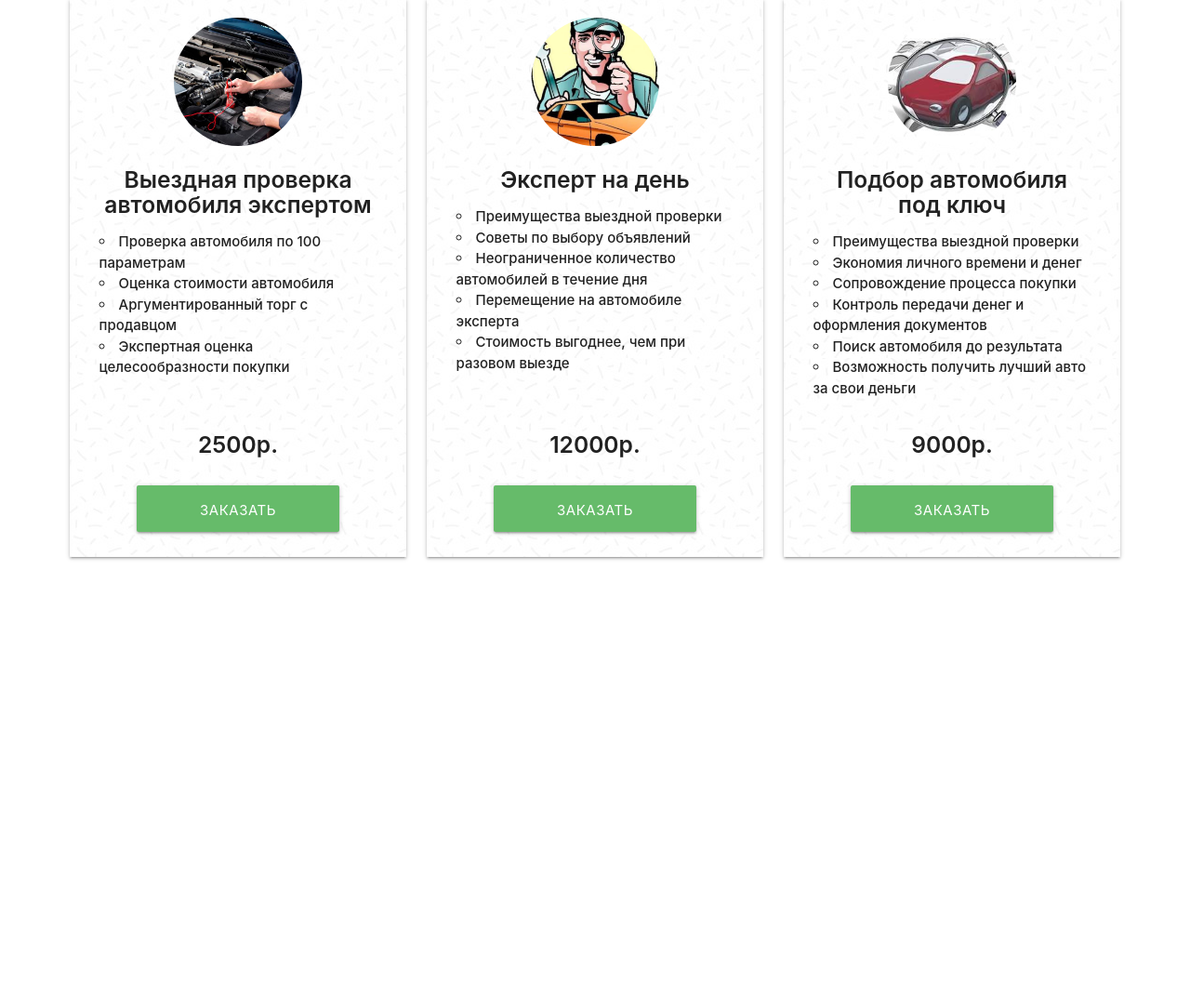
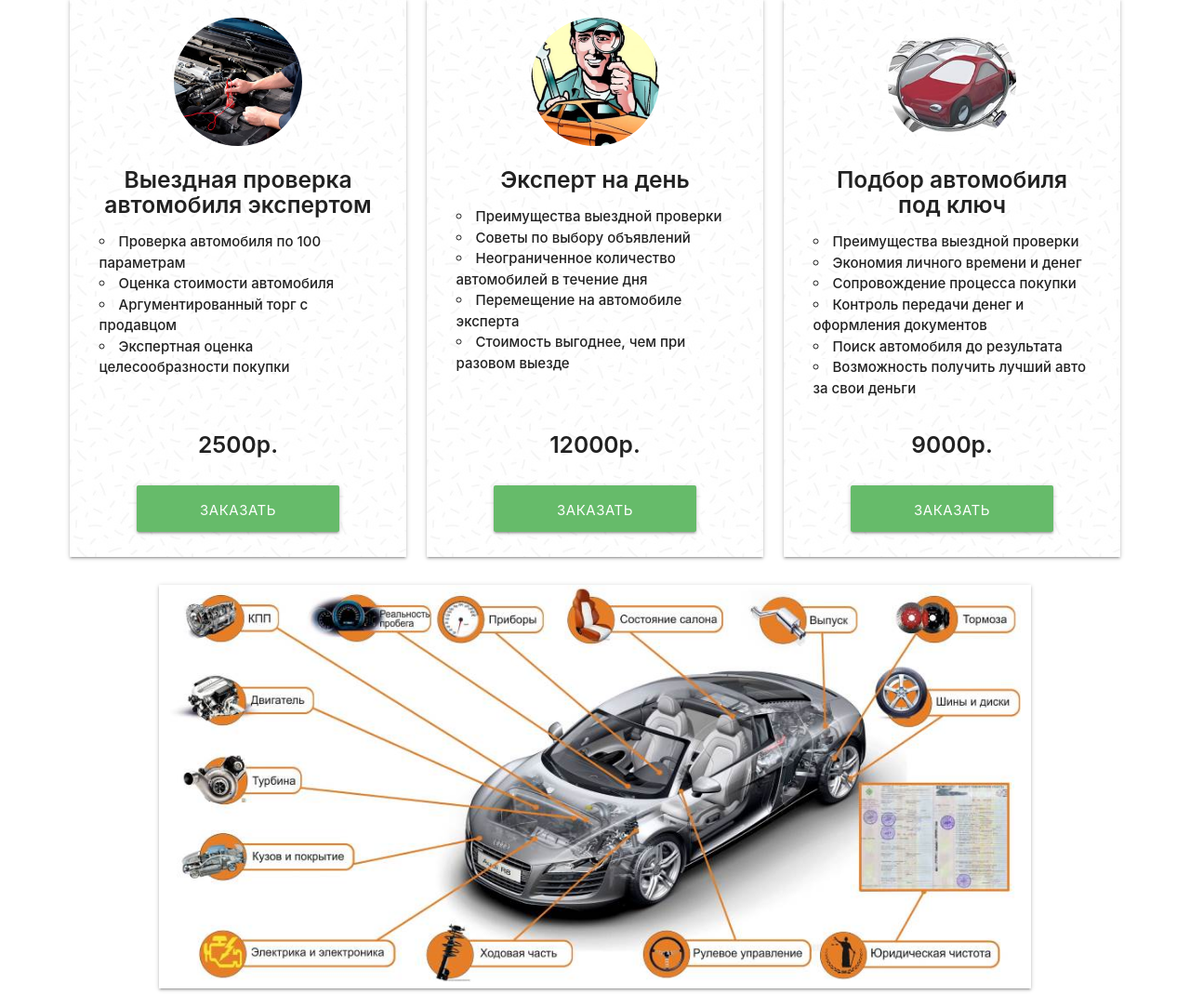
Before and after one commit to FellowCode/Apex, a Django app: page / in a window 1280 px wide. Shown: the part 95-1178 px from the top of the page at 93% size. Before the commit the page ends 697 px from the top, so only its background shows below. Run offline with Django 3.2, Linux system fonts and the light colour scheme; some libraries are stand-ins or nearby versions.

Commit message:
add image on index.html

```diff
--- a/static/css/index.css
+++ b/static/css/index.css
@@ -4,6 +4,9 @@
     margin-top: 30px;
     height: 600px;
     position: relative;
+}
+.about-img {
+    margin-top: 30px;
 }
 .about-card h5 {
     width: 100%;
--- a/templates/Main/About.html
+++ b/templates/Main/About.html
@@ -12,8 +12,8 @@
             <div class="col s12 m10 offset-m1 l8 offset-l2 z-depth-1 about">
                 <h4 class="main">О нас</h4>
                 <h5>И.П. Жуков Д.С.</h5>
-                <h6>ИНН </h6>
-                <h6>ОГРН </h6>
+                <h6>ИНН: 7901554622008 </h6>
+                <h6>ОГРН: 319790100000075</h6>
                 <h4>Местоположение</h4>
                 <h5>г.Биробиджан</h5>
                 <h4>Контактные данные</h4>
--- a/templates/Main/Index.html
+++ b/templates/Main/Index.html
@@ -4,7 +4,7 @@
 {% block title %}Apex Биробиджан{% endblock %}
 
 {% block stylesheet %}
-    <link href="{% static 'css/index.css' %}?version=2" rel="stylesheet">
+    <link href="{% static 'css/index.css' %}?version=3" rel="stylesheet">
 {% endblock %}
 {% block content %}
     <div class="container">
@@ -78,7 +78,12 @@
                         </div>
                     </div>
                 </div>
-           </div>
+            </div>
+            <div class="col s12 m12 l10 offset-l1">
+                <div class="col s12 z-depth-1 about-img">
+                    <img class="responsive-img" src="{% static 'img/Service.jpg' %}">
+                </div>
+            </div>
         </div>
     </div>
 {% endblock content %}
```
Also changed, not shown: ApexImg/Service.jpg (added), static/img/Service.jpg (added).
